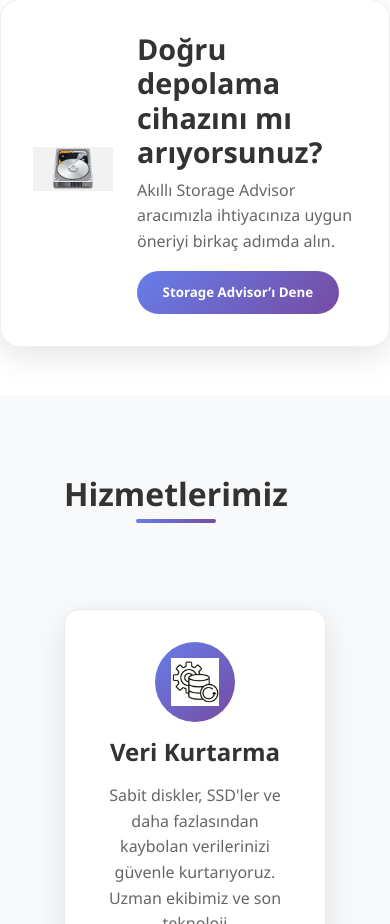
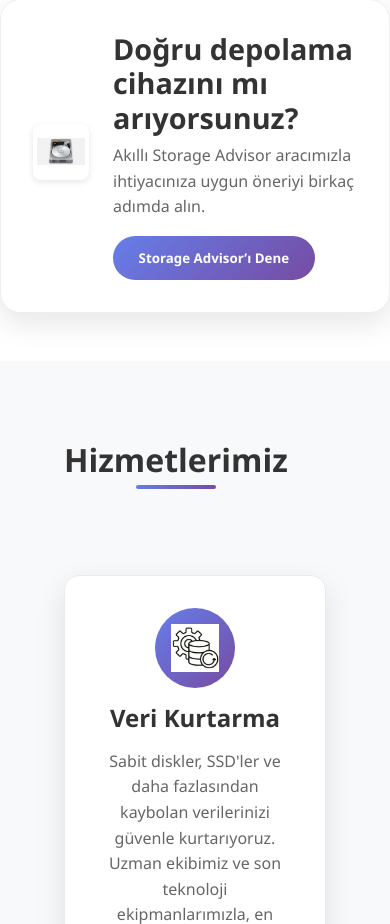
Before and after one commit to SalehKar/tekfin-website, a React (Create React App) app: page / in a window 390 px wide. Shown: the part 1140-2064 px from the top of the page. Built offline with nearby package versions, Linux system fonts and the light colour scheme.

Commit message:
Update HomePage.css

```diff
--- a/src/components/HomePage.css
+++ b/src/components/HomePage.css
@@ -394,9 +394,14 @@
 }
 
 .promo-icon img {
-  width: 80px;
-  height: 80px;
+  width: 56px;
+  height: 56px;
   object-fit: contain;
+  border-radius: 8px;
+  background-color: white;
+  padding: 4px;
+  box-shadow: 0 2px 6px rgba(0, 0, 0, 0.1);
+
 }
 
 .promo-content h2 {
```
